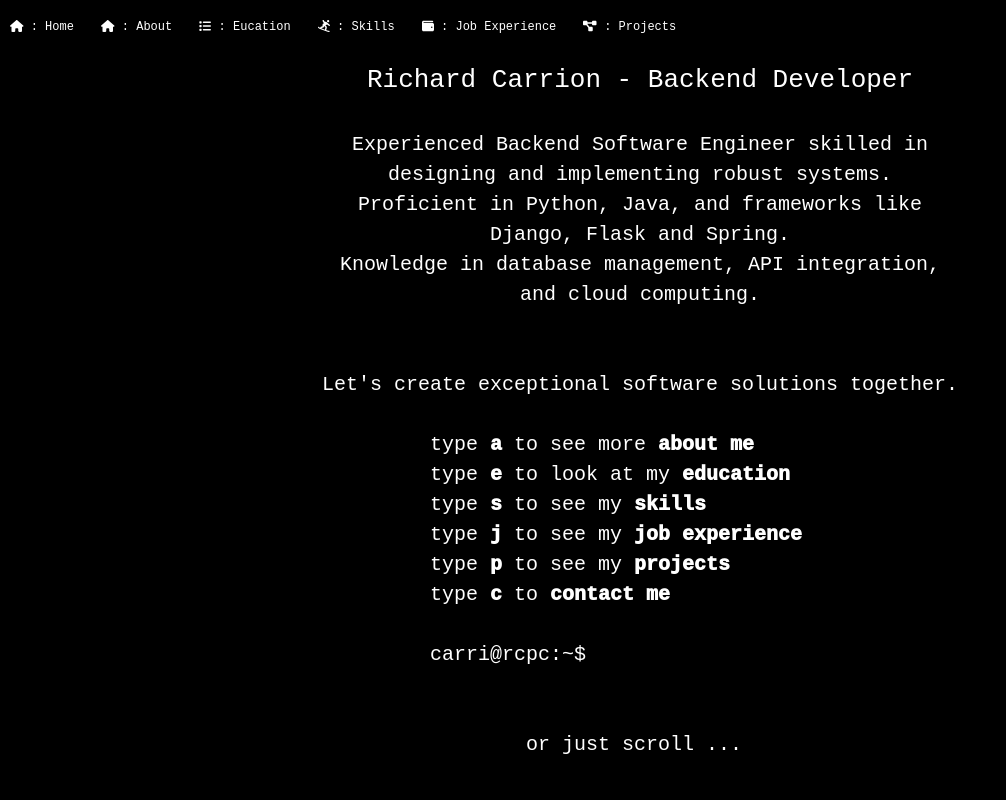
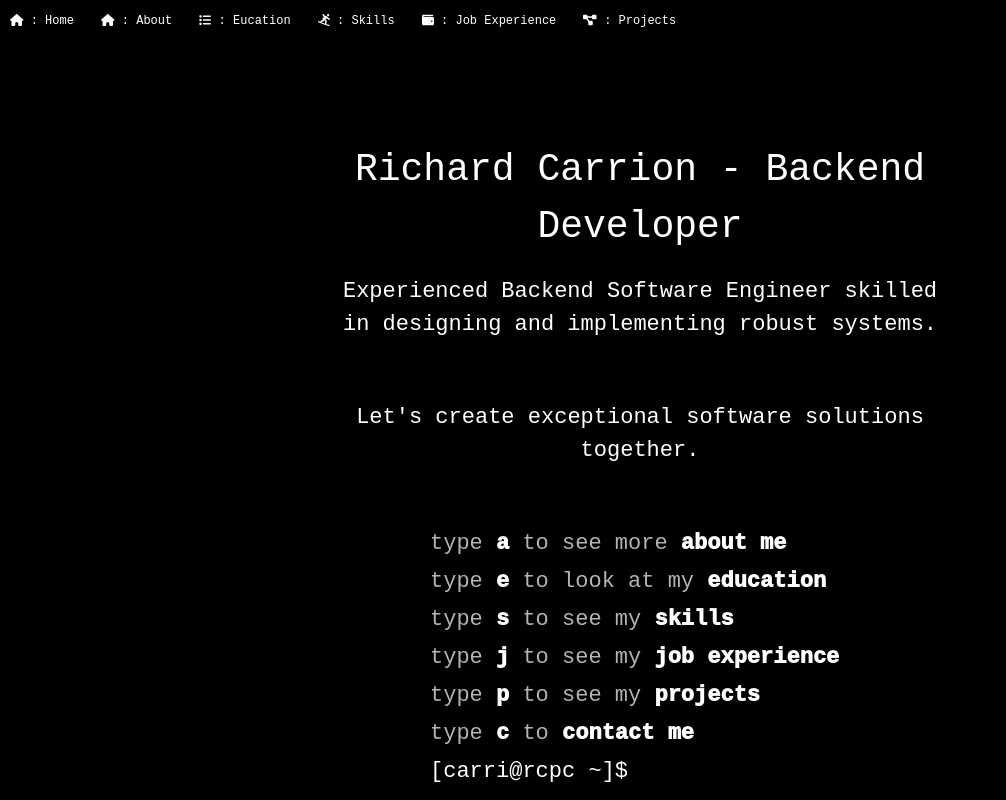
Before and after one commit to noesrichard/portfolio, a Vue app: page / in a window 1280 px wide. Shown: the top 800 px of the page, without its empty margins (0-1006 px from the left). Built offline with nearby package versions, Linux system fonts and the light colour scheme.

Commit message:
ta bueno

```diff
--- a/src/App.vue
+++ b/src/App.vue
@@ -1,85 +1,60 @@
 <script setup>
-import { RouterLink, RouterView } from 'vue-router'
 import { ref } from 'vue'
+import Header from './components/Header.vue'
+const key = ref('')
+window.addEventListener('keypress', (e) => {
+  let location = 'home'
+  let options = {
+    a: 'about',
+    a: 'about',
+    e: 'education',
+    s: 'skills',
+    j: 'experience',
+    p: 'projects',
+    c: 'contact'
+  }
 
-const key = ref('')
-
-window.addEventListener('keypress', (e) => {
-  key.value = e.key
-  let location = 'home'
-  let options = { a: 'about', a: 'about', e: 'education', s: 'skills', j: 'experience', p: 'projects', c: 'contact' }
+  if ('aesjpc'.includes(e.key)) {
+    key.value = e.key
+  }
   setTimeout(() => {
-    if ('aesjpc'.includes(key.value)) {
+    if ('aesjpc'.includes(e.key)) {
       window.location.href = options[key.value]
-    } else {
-      key.value = ''
     }
-  }, 100)
+  }, 300)
 })
 </script>
 
 <template @keyup="alert('keypress')">
-  <header>
-    <nav>
-      <RouterLink to="/" class="workspace">
-        <icon class="icon" icon="fa-solid fa-home" /> : Home
-      </RouterLink>
-      <RouterLink to="/about" class="workspace">
-        <icon class="icon" icon="fa-solid fa-home" /> : About
-      </RouterLink>
-      <RouterLink to="/education" class="workspace">
-        <icon class="icon" icon="fa-solid fa-list" /> : Eucation
-      </RouterLink>
-      <RouterLink to="/skills" class="workspace">
-        <icon class="icon" icon="fa-solid fa-snowboarding" /> : Skills
-      </RouterLink>
-      <RouterLink to="/jobs" class="workspace">
-        <icon class="icon" icon="fa-solid fa-wallet" /> : Job Experience
-      </RouterLink>
-      <RouterLink to="/projects" class="workspace">
-        <icon class="icon" icon="fa-solid fa-project-diagram" /> : Projects
-      </RouterLink>
-    </nav>
-  </header>
+  <Header />
   <main>
     <div class="main-container">
-      <h1 style="font-size: 26px">Richard Carrion - Backend Developer</h1>
-      <div>
-        <br />
+      <h1 style="font-size: 38px">Richard Carrion - Backend Developer</h1>
+      <div class="description">
         Experienced Backend Software Engineer skilled in designing and implementing robust systems.
-        <br />
-        Proficient in Python, Java, and frameworks like Django, Flask and Spring.
-        <br />
-        Knowledge in database management, API integration, and cloud computing.
-        <br />
-        <br />
-        <br />
+        <!-- <br /> -->
+        <!-- Proficient in Python, Java, and frameworks like Django, Flask and Spring. -->
+        <!-- <br /> -->
+        <!-- Knowledge in database management, API integration, and cloud computing. -->
       </div>
-      Let's create exceptional software solutions together.
-      <div class="options">
-        type <strong>a</strong> to see more <strong>about me</strong>
-        <br />
-        type <strong>e</strong> to look at my <strong>education</strong>
-        <br />
-        type <strong>s</strong> to see my <strong>skills</strong>
-        <br />
-        type <strong>j</strong> to see my <strong>job experience</strong>
-        <br />
-        type <strong>p</strong> to see my <strong>projects</strong>
-        <br />
-        type <strong>c</strong> to <strong>contact me</strong>
-        <br />
-        <br />
+      <p class="phrase">Let's create exceptional software solutions together.</p>
+      <div class="console">
+        <div>
+          <p class="help-item">type <strong>a</strong> to see more <strong>about me</strong></p>
+          <p class="help-item">type <strong>e</strong> to look at my <strong>education</strong></p>
+          <p class="help-item">type <strong>s</strong> to see my <strong>skills</strong></p>
+          <p class="help-item">type <strong>j</strong> to see my <strong>job experience</strong></p>
+          <p class="help-item">type <strong>p</strong> to see my <strong>projects</strong></p>
+          <p class="help-item">type <strong>c</strong> to <strong>contact me</strong></p>
+        </div>
         <div style="display: flex">
-          <div id="wrap">
-            carri@rcpc:~$ <span>{{ key }}</span>
+          <div class="prompt">
+            [carri@rcpc ~]$ <span>{{ key }}</span>
           </div>
         </div>
       </div>
 
-      <br />
-      <br />
-      or just scroll ...&nbsp;
+      <p class="scroll">or just scroll...&nbsp;</p>
     </div>
   </main>
 </template>
@@ -119,6 +94,7 @@ html {
   overflow-x: hidden;
   overflow-y: hidden;
 }
+
 body {
   text-align: center;
   display: table;
@@ -127,7 +103,7 @@ body {
   overflow-x: hidden;
   overflow-y: hidden;
 }
-#wrap {
+.prompt {
   box-sizing: border-box;
   display: table-cell;
   vertical-align: middle;
@@ -135,26 +111,20 @@ body {
 
 * {
   font-family: monospace;
-  font-size: 20px;
+  font-size: 22px;
 }
+
 strong {
+  /* color: #00ff66; */
+  color: #ffffff;
   font-weight: 1000;
 }
+
 main {
-  height: 90vh;
+  margin-top: 100px;
   display: flex;
   justify-content: center;
   align-items: center;
-}
-header {
-  font-size: 14px !important;
-  background: black;
-  padding-top: 10px;
-  padding-bottom: 10px;
-}
-
-.code {
-  opacity: 0.2;
 }
 
 .main-container {
@@ -167,19 +137,27 @@ header {
   align-items: center;
 }
 
-.options {
-  margin-top: 30px;
+.description {
+  margin-top: 20px;
+  width: 600px;
+}
+.phrase {
+  margin-top: 60px;
+}
+
+.console {
+  margin-top: 60px;
   width: 420px;
   text-align: left;
+  margin-bottom: 40px;
 }
 
-.workspace {
-  font-size: 12px;
-  margin-right: 10px;
-  margin-left: 10px;
-  color: white;
+.help-item {
+  color: rgba(255, 255, 255, 0.7);
+  margin-bottom: 5px;
 }
-.icon {
-  font-size: 12px;
+
+.scroll {
+  margin-top: 100px;
 }
 </style>
--- a/src/assets/main.css
+++ b/src/assets/main.css
@@ -1,6 +1,16 @@
 @import './base.css';
 
-*{
+* {
   font-family: monospace;
   background: black;
 }
+/* Hide scrollbar for Chrome, Safari and Opera */
+body::-webkit-scrollbar {
+  display: none;
+}
+
+/* Hide scrollbar for IE, Edge and Firefox */
+body{
+  -ms-overflow-style: none;  /* IE and Edge */
+  scrollbar-width: none;  /* Firefox */
+}
--- /dev/null
+++ b/src/components/Header.vue
@@ -0,0 +1,43 @@
+<script setup>
+import { RouterLink, RouterView } from 'vue-router'
+</script>
+<template>
+  <header>
+    <nav>
+      <RouterLink to="/" class="workspace">
+        <icon class="icon" icon="fa-solid fa-home" /> : Home
+      </RouterLink>
+      <RouterLink to="/about" class="workspace">
+        <icon class="icon" icon="fa-solid fa-home" /> : About
+      </RouterLink>
+      <RouterLink to="/education" class="workspace">
+        <icon class="icon" icon="fa-solid fa-list" /> : Eucation
+      </RouterLink>
+      <RouterLink to="/skills" class="workspace">
+        <icon class="icon" icon="fa-solid fa-snowboarding" /> : Skills
+      </RouterLink>
+      <RouterLink to="/jobs" class="workspace">
+        <icon class="icon" icon="fa-solid fa-wallet" /> : Job Experience
+      </RouterLink>
+      <RouterLink to="/projects" class="workspace">
+        <icon class="icon" icon="fa-solid fa-project-diagram" /> : Projects
+      </RouterLink>
+    </nav>
+  </header>
+</template>
+<style scoped>
+header{
+  color: white;
+  font-size: 14px !important;
+  background: black;
+  padding-top: 10px;
+  padding-bottom: 10px;
+}
+
+.workspace {
+  font-size: 12px;
+  margin-right: 10px;
+  margin-left: 10px;
+  color: white;
+}
+</style>
```
